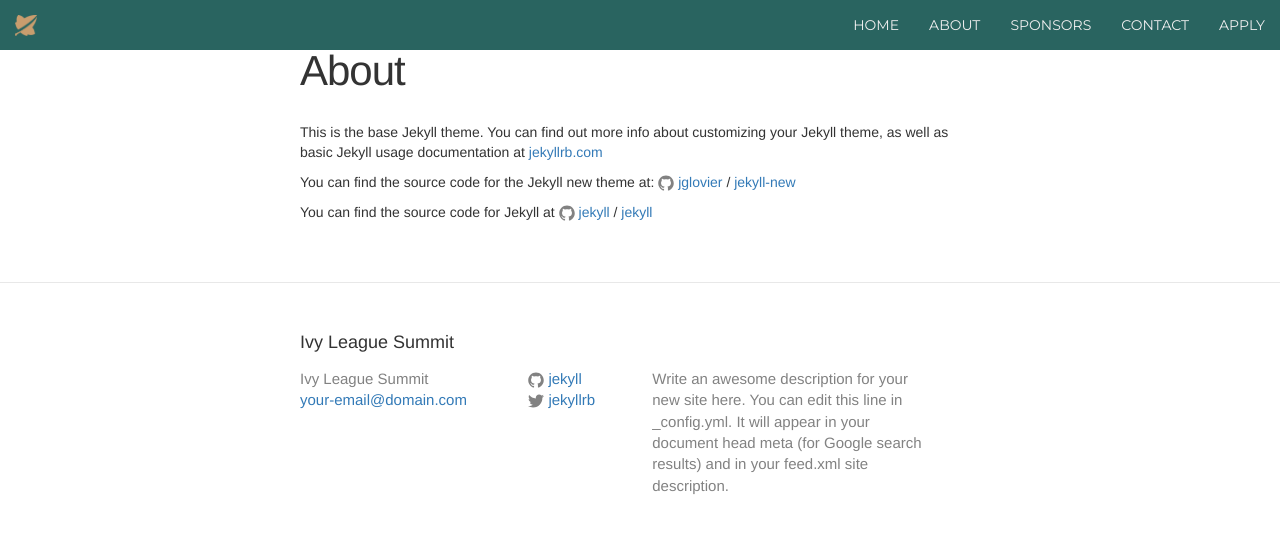
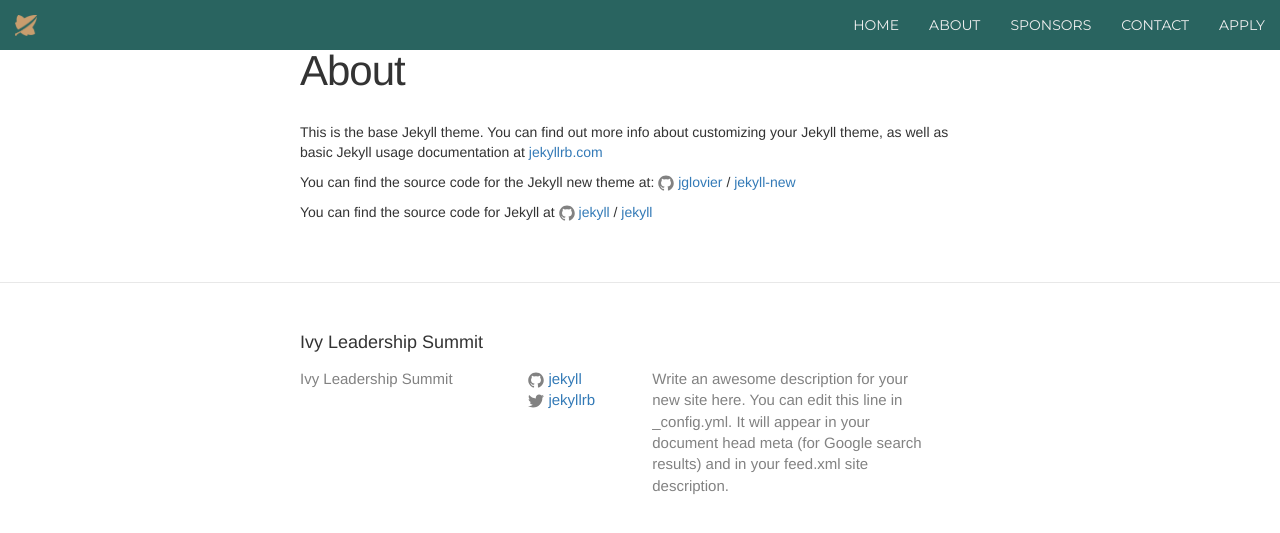
Before and after one commit to felipap/ils-website, a Jekyll site: the page built from about.md, in a window 1280 px wide. Shown: the top 533 px of the page. Built offline with Jekyll 4.4.1, drawn with Linux system fonts in a browser that asks for light colours.

Commit message:
Salvador.?

```diff
--- a/_config.yml
+++ b/_config.yml
@@ -6,14 +6,14 @@
 # 'jekyll serve'. If you change this file, please restart the server process.
 
 # Site settings
-title: Ivy League Summit
-email: your-email@domain.com
+title: Ivy Leadership Summit
+email:
 description: > # this means to ignore newlines until "baseurl:"
   Write an awesome description for your new site here. You can edit this
   line in _config.yml. It will appear in your document head meta (for
   Google search results) and in your feed.xml site description.
-baseurl: "/ils-website" # the subpath of your site, e.g. /blog
-url: "http://yourdomain.com" # the base hostname & protocol for your site
+baseurl: "" # the subpath of your site, e.g. /blog
+url: "http://ivyleadershipsummit.com" # the base hostname & protocol for your site
 twitter_username: jekyllrb
 github_username:  jekyll
 
```
